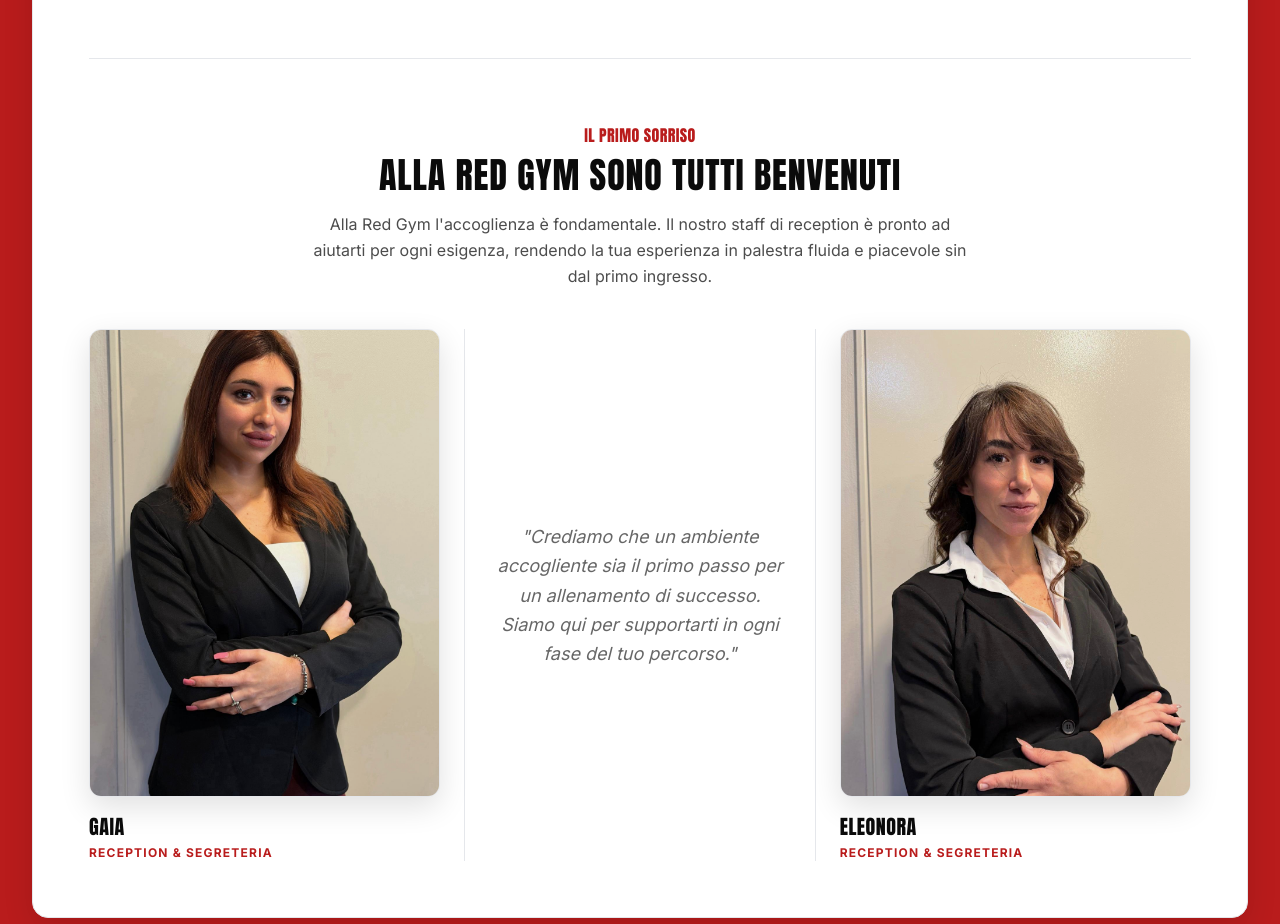
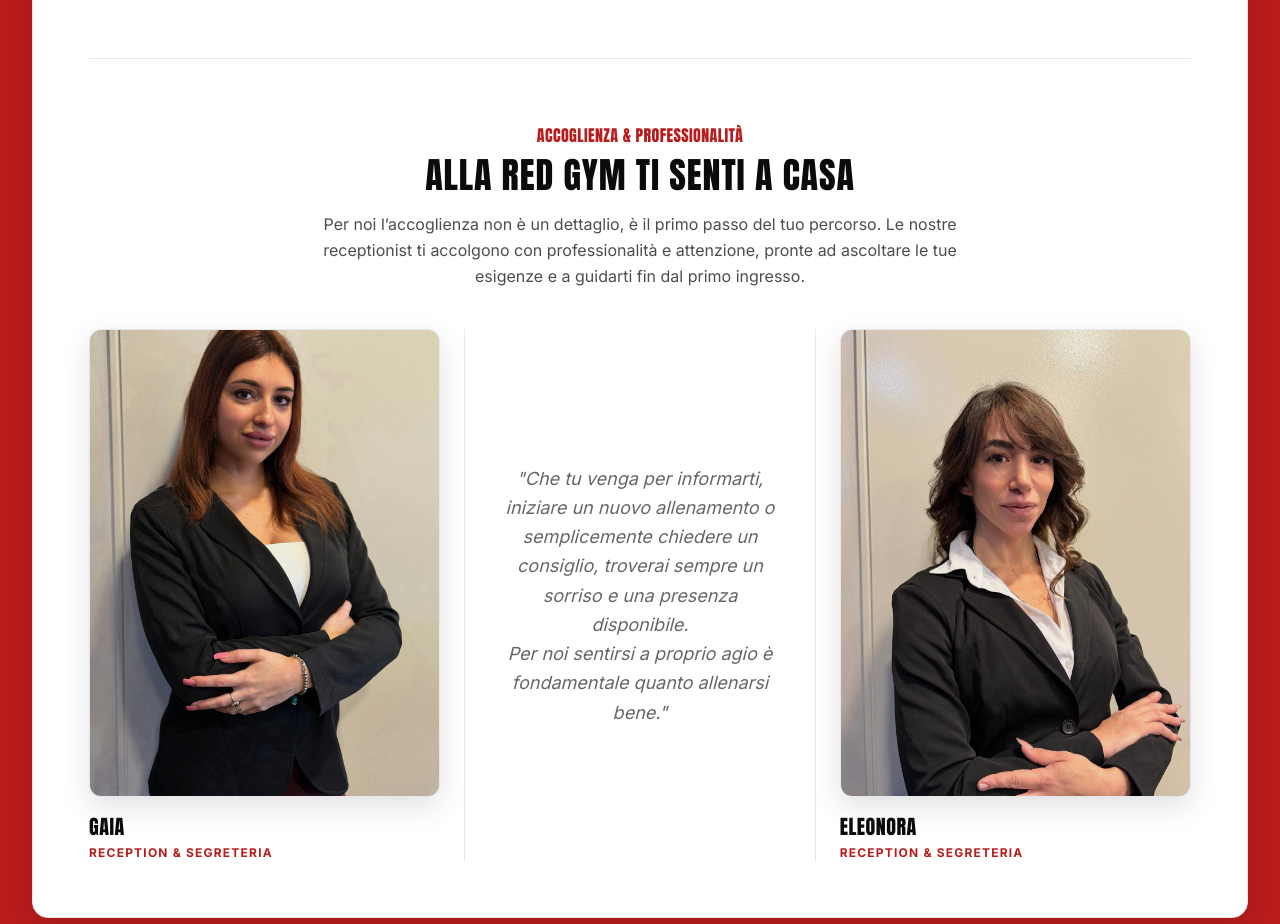
Before and after one commit to alelodato/red-gym, a Next.js app: page /about in a window 1280 px wide. Shown: the part 2760-3684 px from the top of the page. Built offline with nearby package versions, Linux system fonts and the light colour scheme.

Commit message:
aggiunto collegamento google maps alla didascalia della foto panoramica e modificato didascalie del paragrafo sulle receptionist

```diff
--- a/app/about/page.js
+++ b/app/about/page.js
@@ -461,10 +461,11 @@ export default function AboutPage() {
           {/* SECTION RECEPTION STAFF */}
           <div className="mt-20 border-t border-brand-gray100 pt-16">
             <div className="text-center max-w-2xl mx-auto mb-10">
-              <p className="section-title text-brand-red">Il primo sorriso</p>
-              <h2 className="font-heading uppercase tracking-wide text-3xl sm:text-4xl mt-2">Alla Red Gym sono tutti benvenuti</h2>
+              <p className="section-title text-brand-red">Accoglienza & Professionalità</p>
+              <h2 className="font-heading uppercase tracking-wide text-3xl sm:text-4xl mt-2">Alla Red Gym ti senti a casa</h2>
               <p className="mt-4 text-black/70 leading-relaxed">
-                Alla Red Gym l'accoglienza è fondamentale. Il nostro staff di reception è pronto ad aiutarti per ogni esigenza, rendendo la tua esperienza in palestra fluida e piacevole sin dal primo ingresso.
+                Per noi l’accoglienza non è un dettaglio, è il primo passo del tuo percorso.
+                Le nostre receptionist ti accolgono con professionalità e attenzione, pronte ad ascoltare le tue esigenze e a guidarti fin dal primo ingresso.
               </p>
             </div>
 
@@ -484,7 +485,8 @@ export default function AboutPage() {
               {/* Testo centrale per Desktop */}
               <div className="hidden lg:flex flex-col items-center justify-center p-8 text-center italic text-black/60 border-x border-brand-gray200 h-full">
                 <p className="text-lg leading-relaxed">
-                  "Crediamo che un ambiente accogliente sia il primo passo per un allenamento di successo. Siamo qui per supportarti in ogni fase del tuo percorso."
+                  "Che tu venga per informarti, iniziare un nuovo allenamento o semplicemente chiedere un consiglio, troverai sempre un sorriso e una presenza disponibile. <br />
+                  Per noi sentirsi a proprio agio è fondamentale quanto allenarsi bene."
                 </p>
               </div>
 
```
